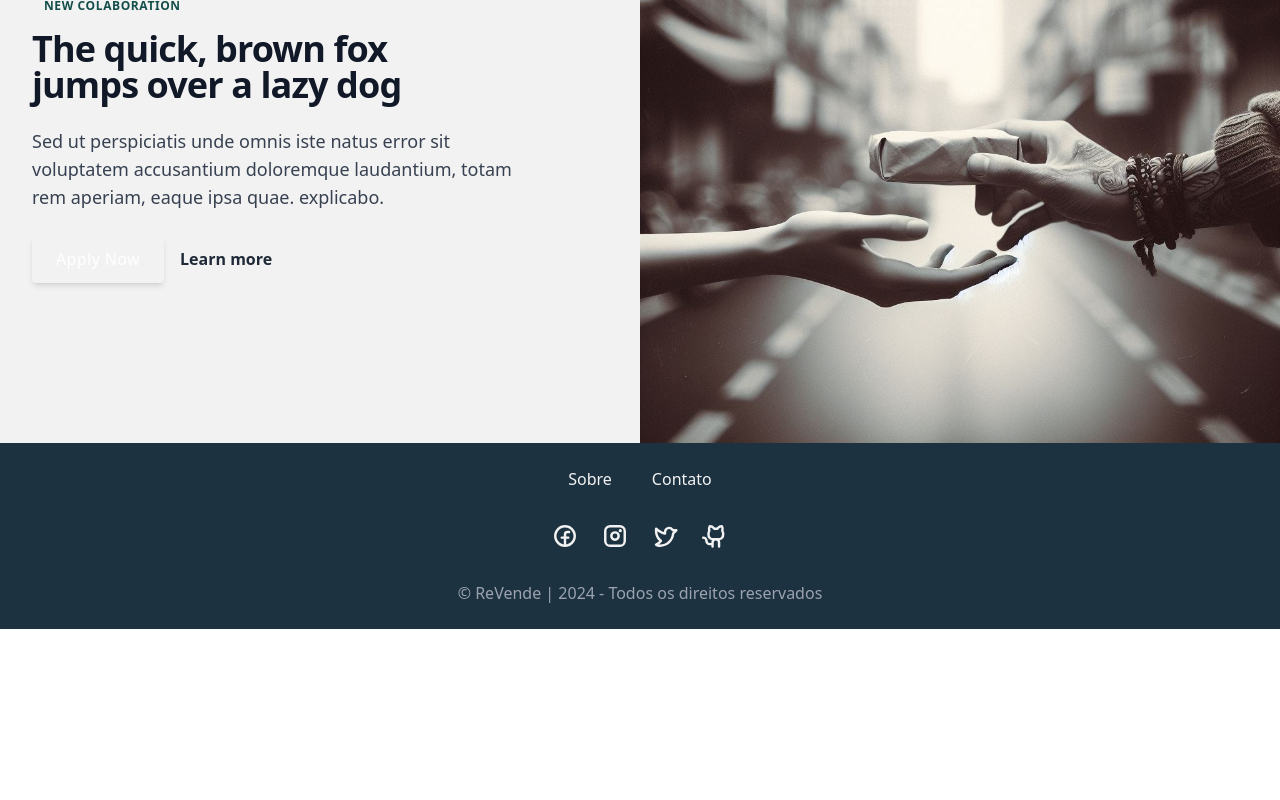
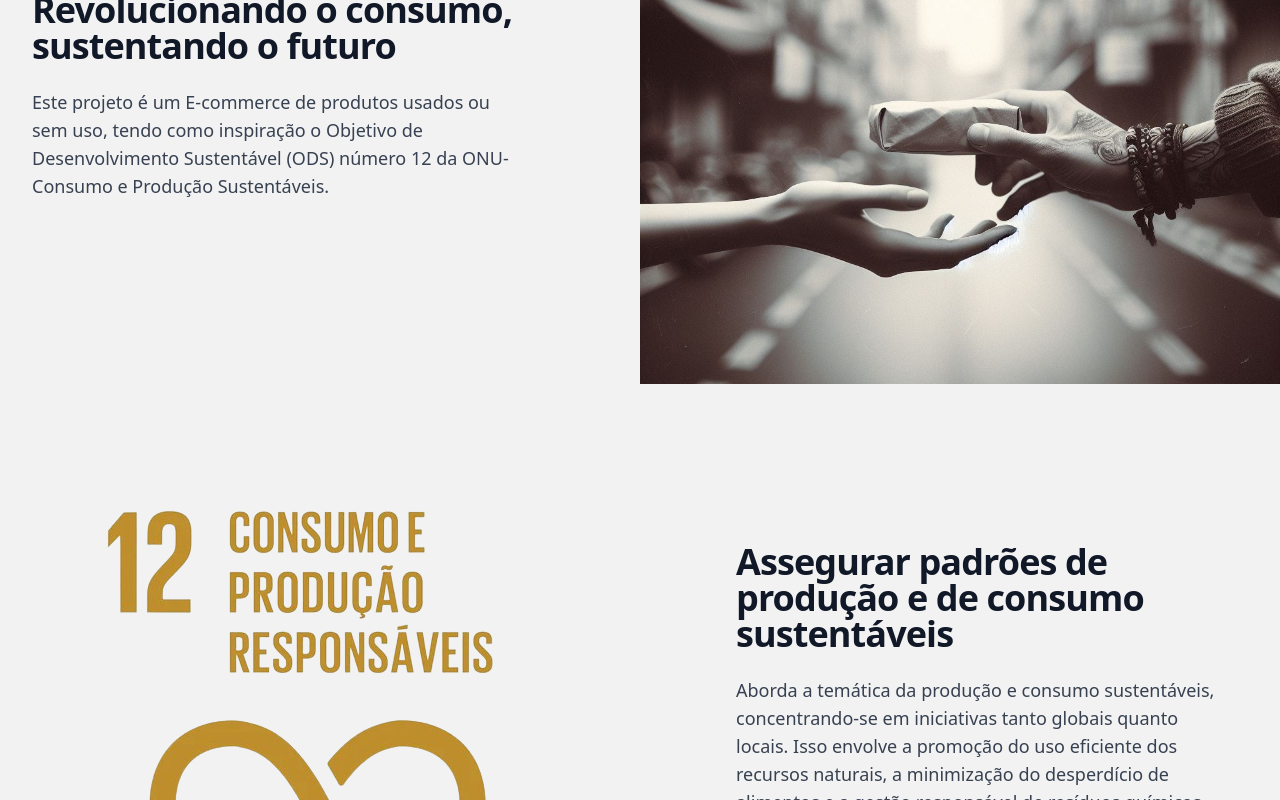
Before and after one commit to ecommerceGrupo03/ReVende-React, a React (Vite) app in the folder ReVende-React/: page /about in a window 1280 px wide. Shown: the part 280-1080 px from the top of the page. Before the commit the page ends 909 px from the top, so only its background shows below. Built offline with nearby package versions, Linux system fonts and the light colour scheme.

Commit message:
Página sobre design

```diff
--- a/ReVende-React/src/pages/about/About.tsx
+++ b/ReVende-React/src/pages/about/About.tsx
@@ -1,4 +1,5 @@
 import encomendaFoto from '../../assets/encomenda.jpg';
+import odsObjetivo12 from '../../assets/12ods.png';
 
 const About = () => {
   return (
@@ -7,46 +8,48 @@ const About = () => {
         <div className="flex flex-col items-start w-full max-w-xl px-4 mx-auto lg:px-8 lg:max-w-screen-xl">
           <div className="mb-16 lg:my-40 lg:max-w-lg lg:pr-5">
             <div className="max-w-xl mb-6">
-            <div>
-              <p className="inline-block px-3 py-px mb-4 text-xs font-semibold tracking-wider text-teal-900 uppercase rounded-full bg-teal-accent-400">
-                New Colaboration
-              </p>
-            </div>
               <h2 className="max-w-lg mb-6 font-sans text-3xl font-bold tracking-tight text-gray-900 sm:text-4xl sm:leading-none">
-              The quick, brown fox
+                Revolucionando o consumo,
                 <br className="hidden md:block" />
-              jumps over{' '}
-              <span className="inline-block text-deep-purple-accent-400">
-                a lazy dog
-              </span>
+                sustentando o futuro
               </h2>
               <p className="text-base text-gray-700 md:text-lg">
-              Sed ut perspiciatis unde omnis iste natus error sit voluptatem
-              accusantium doloremque laudantium, totam rem aperiam, eaque ipsa
-              quae. explicabo.
+                Este projeto é um E-commerce de produtos usados ou sem uso, tendo como inspiração o Objetivo de Desenvolvimento Sustentável (ODS) número 12 da ONU- Consumo e Produção Sustentáveis.
               </p>
-          </div>
-          <div className="flex flex-col items-center md:flex-row">
-            <a
-              href="/"
-              className="inline-flex items-center justify-center w-full h-12 px-6 mb-3 font-medium tracking-wide text-white transition duration-200 rounded shadow-md md:w-auto md:mr-4 md:mb-0 bg-deep-purple-accent-400 hover:bg-deep-purple-accent-700 focus:shadow-outline focus:outline-none"
-            >
-              Apply Now
-            </a>
-            <a
-              href="/"
-              aria-label=""
-              className="inline-flex items-center font-semibold text-gray-800 transition-colors duration-200 hover:text-deep-purple-accent-700"
-            >
-              Learn more
-            </a>
             </div>
           </div>
         </div>
         <div className="inset-y-0 right-0 w-full max-w-xl px-4 mx-auto lg:pl-8 lg:pr-0 lg:mb-0 lg:mx-0 lg:w-1/2 lg:max-w-full lg:absolute xl:px-0">
           <img
-          className="object-cover w-full h-56 rounded shadow-lg lg:rounded-none lg:shadow-none sm:h-96 lg:h-full"
+            className="object-cover w-full h-48 rounded shadow-lg lg:rounded-none lg:shadow-none sm:h-96 lg:h-full"
             src={encomendaFoto}
+            alt=""
+          />
+        </div>
+      </div>
+
+
+      <div className="relative flex flex-col pt-16 lg:pt-0 lg:flex-col lg:pb-0">
+        <div className="flex flex-col items-end w-full max-w-xl px-4 mx-auto lg:px-8 lg:max-w-screen-xl">
+          <div className="mb-16 lg:my-40 lg:max-w-lg lg:pr-5">
+            <div className="max-w-xl mb-6">
+              <h2 className="max-w-lg mb-6 font-sans text-3xl font-bold tracking-tight text-gray-900 sm:text-4xl sm:leading-none">
+                Assegurar padrões de produção e de consumo sustentáveis
+                {/* Consumo e Produção Sustentáveis */}
+              </h2>
+              <p className="text-base text-gray-700 md:text-lg">
+                Aborda a temática da produção e consumo sustentáveis, concentrando-se em iniciativas tanto globais quanto locais.
+                Isso envolve a promoção do uso eficiente dos recursos naturais, a minimização do desperdício de alimentos e a gestão responsável de resíduos químicos.
+                Este objetivo também engloba o cuidado com os resíduos sólidos e a redução da emissão de poluentes.
+                {/* São apresentadas oportunidades para a adoção de práticas sustentáveis tanto por parte das empresas quanto pela administração pública, destacando a importância de realizar compras públicas de forma ambientalmente responsável. */}
+              </p>
+            </div>
+          </div>
+        </div>
+        <div className="flex justify-center inset-y-0 left-0 w-full max-w-xl px-4 mx-auto lg:pl-8 lg:pr-0 lg:mb-0 lg:mx-0 lg:w-1/2 lg:max-w-full lg:absolute xl:px-0">
+          <img
+            className="container object-scale-down wh-48 rounded shadow-lg lg:rounded-none lg:shadow-none sm:h-96 lg:h-full"
+            src={odsObjetivo12}
             alt=""
           />
         </div>
@@ -68,3 +71,18 @@ export default About
 
         </div>
       </div> */}
+{/* <div className="flex flex-col items-center md:flex-row">
+            <a
+              href="/"
+              className="inline-flex items-center justify-center w-full h-12 px-6 mb-3 font-medium tracking-wide text-white transition duration-200 rounded shadow-md md:w-auto md:mr-4 md:mb-0 bg-deep-purple-accent-400 hover:bg-deep-purple-accent-700 focus:shadow-outline focus:outline-none"
+            >
+              Apply Now
+            </a>
+            <a
+              href="/"
+              aria-label=""
+              className="inline-flex items-center font-semibold text-gray-800 transition-colors duration-200 hover:text-deep-purple-accent-700"
+            >
+              Learn more
+            </a>
+          </div> */}
--- a/ReVende-React/src/pages/contact/Contact.tsx
+++ b/ReVende-React/src/pages/contact/Contact.tsx
@@ -4,7 +4,7 @@ const Contact = () => {
 	return (
 		<>
 			<div className="py-16 flex content-center bg-[#F2F2F2] flex-col items-center justify-center">
-				<h1 className="text-6xl text-[#1C3240]">Contato</h1>
+				{/* <h1 className="text-6xl text-[#1C3240]">Contato</h1> */}
 
 				<h3 className="text-2xl text-[#1C3240] mt-10 mb-20">
 					Entre em contato com os desenvolvedores do website:
```
Also changed, not shown: ReVende-React/src/assets/12ods.png (added). Lines whose indentation alone changed are shown as unchanged.
